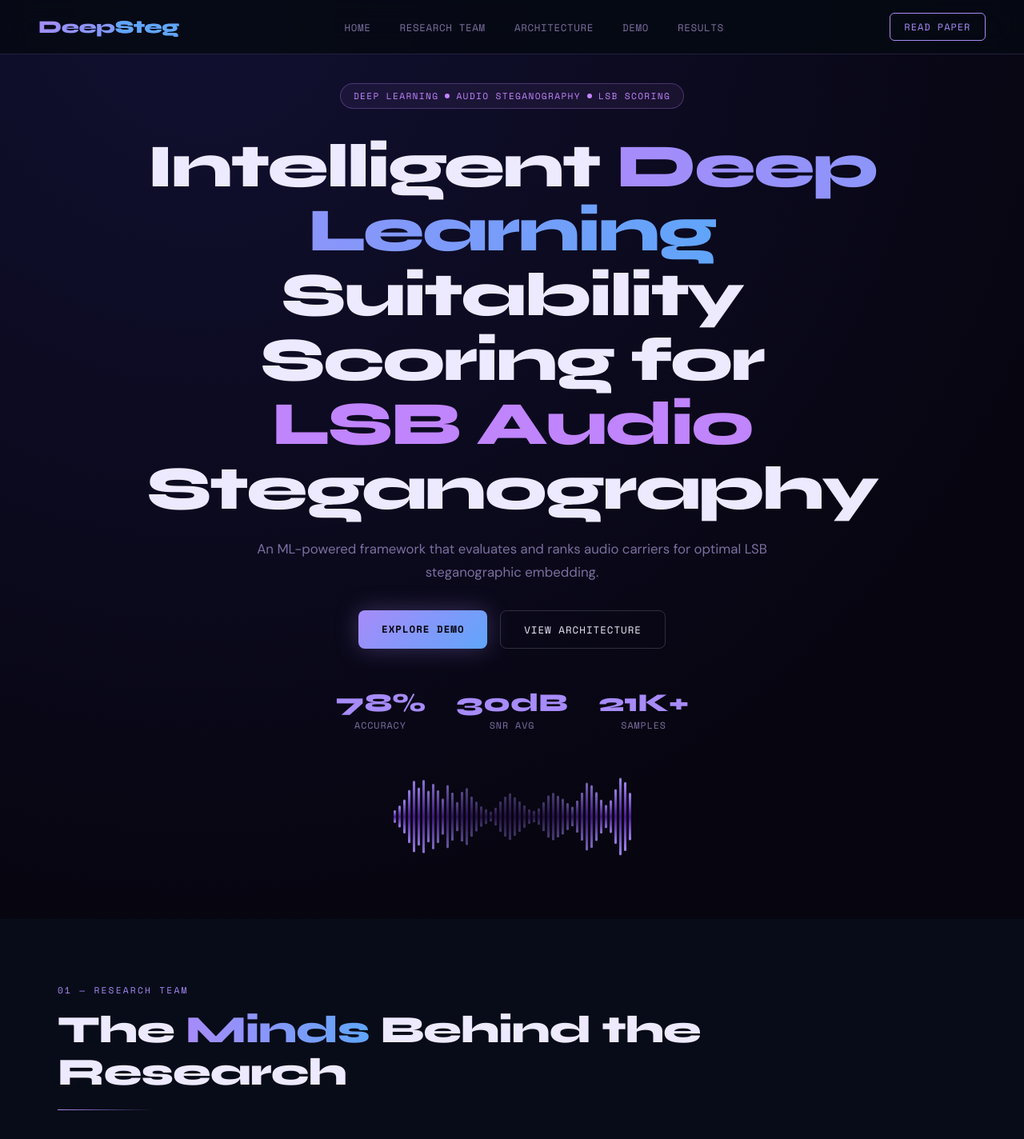
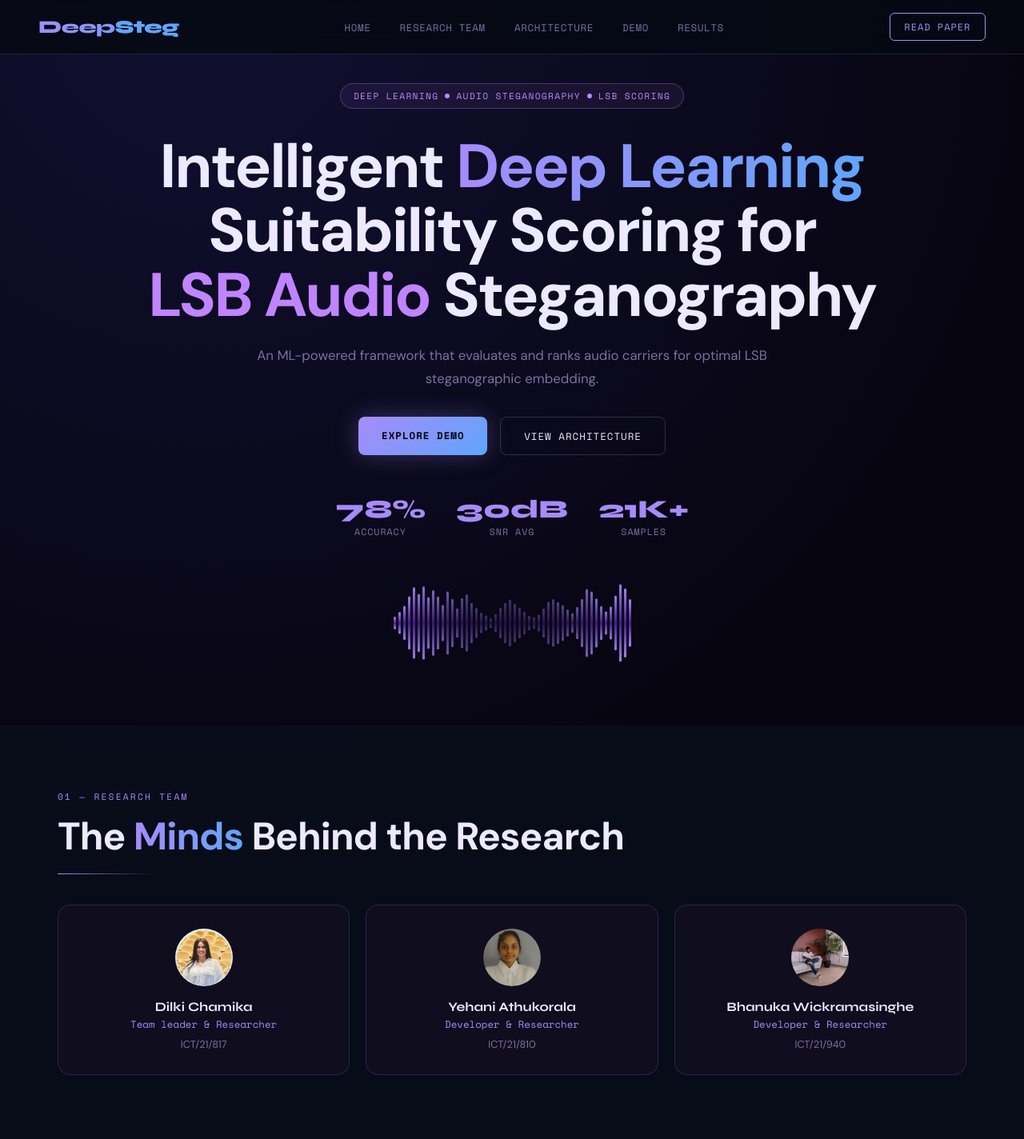
Before and after one commit to manuscrithu/audio-stego-frontend, a React (Vite) app: page / in a window 1280 px wide. Shown: the top 1424 px of the page at 80% size. Built offline with nearby package versions, Linux system fonts and the light colour scheme; no server answers.

Commit message:
update css v1

```diff
--- a/src/index.css
+++ b/src/index.css
@@ -145,7 +145,6 @@ section {
 }
 
 .hero-title {
-  font-family: "Syne", sans-serif;
   font-weight: 800;
   font-size: clamp(2.2rem, 6vw, 5.2rem);
   line-height: 1.05;
@@ -225,7 +224,7 @@ section {
 }
 
 .stat-num {
-  font-family: "Syne", sans-serif;
+  font-family: Syne, sans-serif;
   font-size: 2rem;
   font-weight: 800;
   color: var(--primary);
@@ -296,7 +295,6 @@ section {
 }
 
 .section-title {
-  font-family: "Syne", sans-serif;
   font-weight: 800;
   font-size: clamp(2rem, 4vw, 3rem);
   letter-spacing: -0.02em;
```
